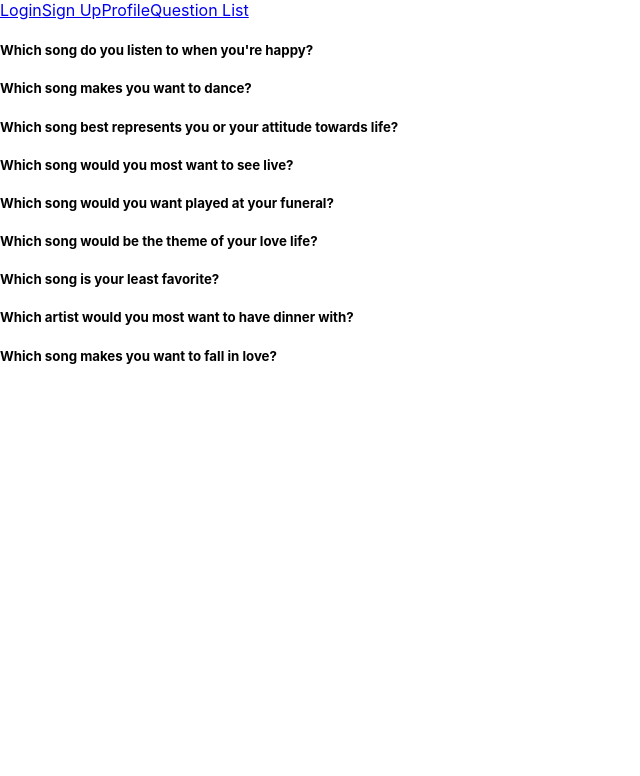
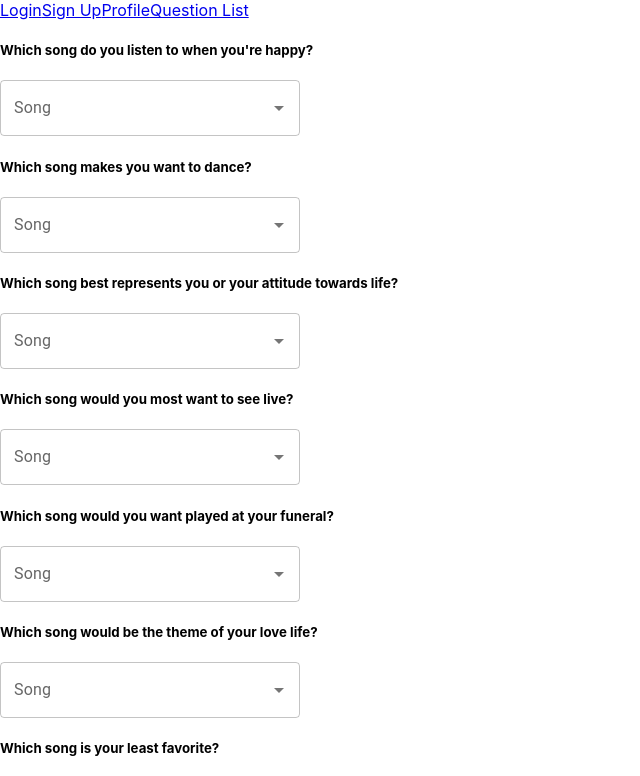
Before and after one commit to Mix-and-match-NU/mix-match, a React (Create React App) app: page /QuestionList in a window 1280 px wide. Shown: the top 776 px of the page, without its empty margins (0-640 px from the left). Built offline with nearby package versions, Linux system fonts and the light colour scheme; the HTML template or start-up script is replaced by a standard one.

Commit message:
added autocomplete dropdown. need to call song data from backend.

```diff
--- a/src/App.js
+++ b/src/App.js
@@ -15,7 +15,7 @@ import Login from './Pages/Login';
 import Footer from './components/footer';
 import Navbar from './components/navbar';
 import Profile from './Pages/Profile';
-import QuestionList from './Pages/QuestionList';
+import QuestionList from './components/QuestionList';
 import { questionData } from './data/questionData';
 
 // Construct our main GraphQL API endpoint
--- a/src/Pages/Question.js
+++ b/src/Pages/Question.js
@@ -1,12 +1,30 @@
-import { questionData } from "../data/questionData";
+// Data
+import { useQuery } from "@apollo/client";
+import { QUERY_SONGS } from "../utils/queries";
+
+// MUI
+import TextField from "@mui/material/TextField";
+import Autocomplete from "@mui/material/Autocomplete";
 
 function Question({ question, list }) {
-  // // const { treat } = props
-console.log(question, "question test in question.js")
+  console.log(question, "question test in question.js");
+
   return (
     <>
+      {/* Question */}
       <div key={question.id}>
         <h5>{question.text}</h5>
+      </div>
+      {/* Song Data */}
+      <div>
+        <Autocomplete
+          disablePortal
+          id="combo-box-demo"
+          options={""}
+          sx={{ width: 300 }}
+          renderInput={(params) => <TextField {...params}
+          label="Song" />}
+        />
       </div>
     </>
   );
--- a/src/Pages/QuestionList.js
+++ b/src/components/QuestionList.js
@@ -1,5 +1,4 @@
-import { useState } from "react";
-import Question from "./Question";
+import Question from "../Pages/Question";
 import { questionData } from "../data/questionData";
 
 function QuestionList() {
```
Also changed, not shown: src/components/SongList.js (added, +27 -0 lines).
